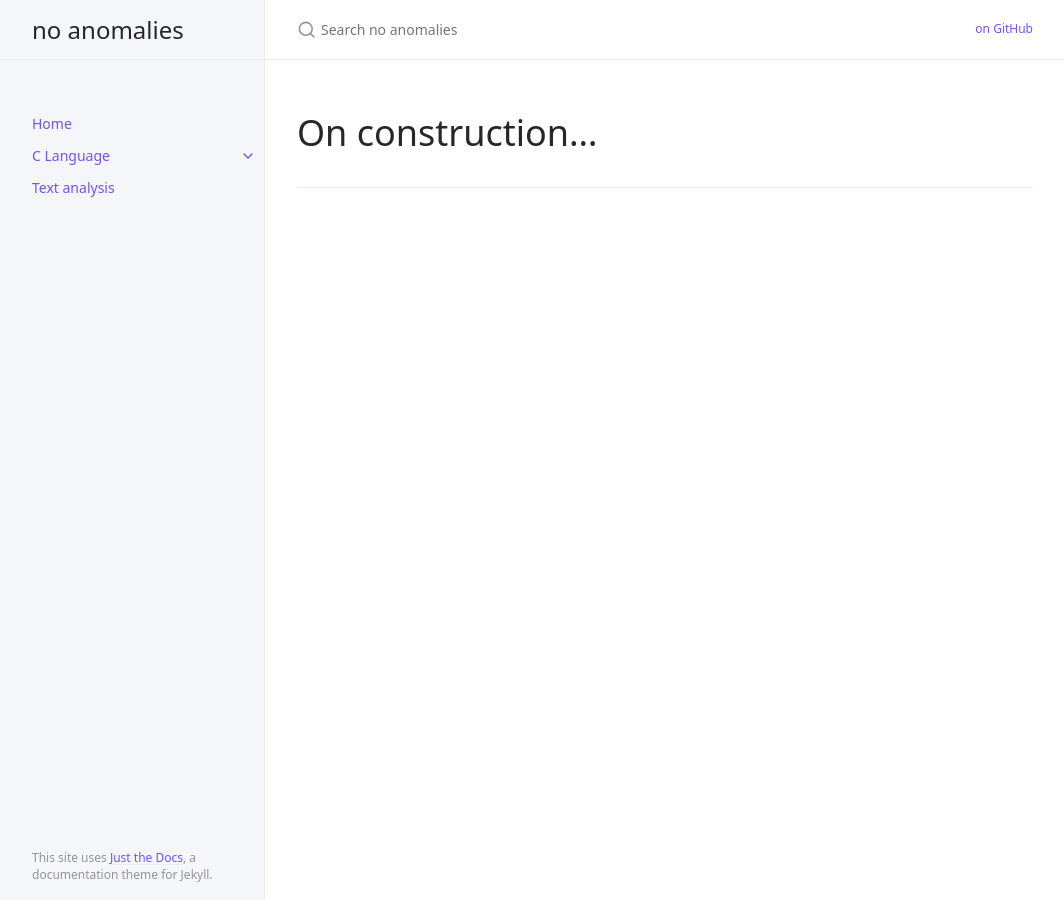
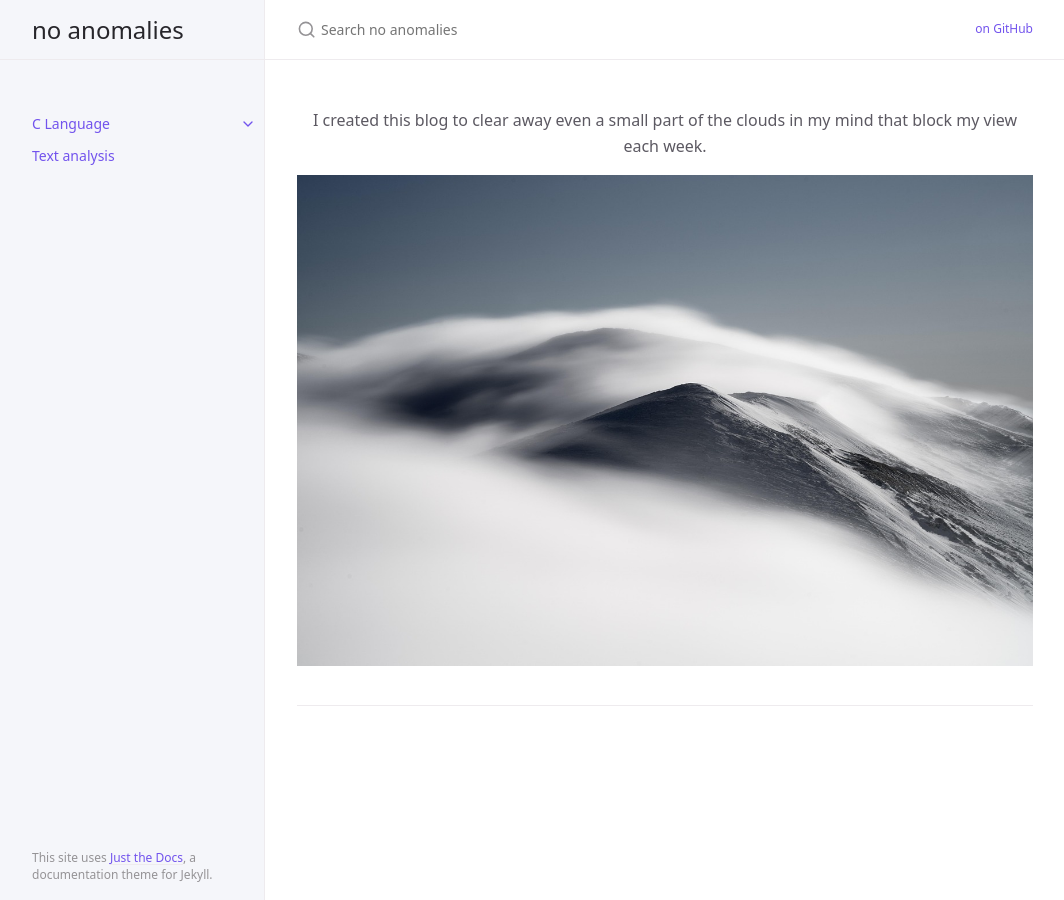
Before and after one commit to noanomal/noanomal.github.io, a Jekyll site: the page built from index.md, in a window 1280 px wide. Shown: the whole page, without its empty margins (107-1171 px from the left). Built offline with Jekyll 4.4.1, drawn with Linux system fonts in a browser that asks for light colours; cached includes are drawn as plain includes.

```diff
--- a/_config.yml
+++ b/_config.yml
@@ -114,7 +114,7 @@ aux_links:
     - "https://github.com/noanomal/noanomal.github.io"
 
 # Makes Aux links open in a new tab. Default is false
-aux_links_new_tab: True
+aux_links_new_tab: false
 
 # Enable or disable the side/mobile menu globally
 # Nav menu can also be selectively enabled or disabled using page variables or the minimal layout
--- a/index.md
+++ b/index.md
@@ -1,9 +1,7 @@
 ---
-title: Home
 layout: home
-nav_order: 1
-description: "Just the Docs is a responsive Jekyll theme with built-in search that is easily customizable and hosted on GitHub Pages."
 permalink: /
 ---
-
-# On construction...
+I created this blog to clear away even a small part of the clouds in my mind that block my view each week.
+{: .text-center }
+![main](/images/main.jpg)
```
Also changed, not shown: images/main.jpg (added), 1 other file.
